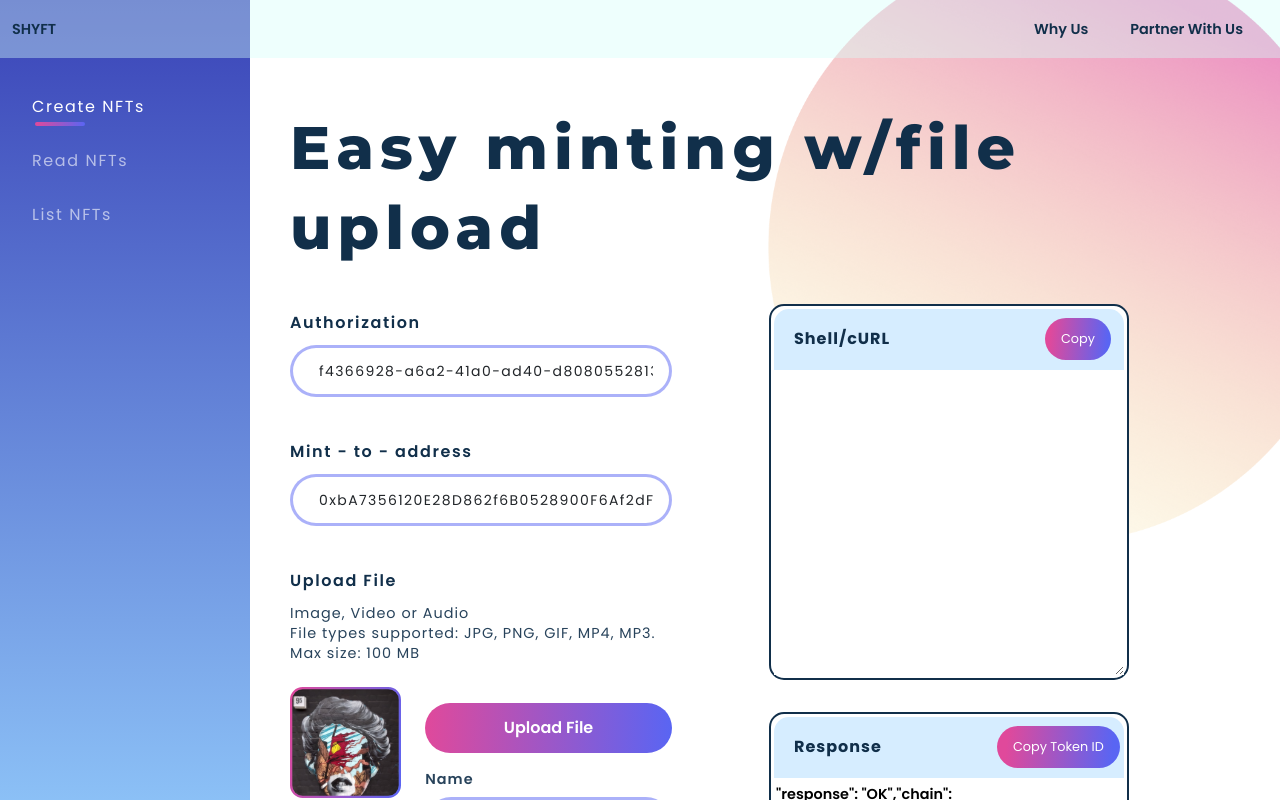
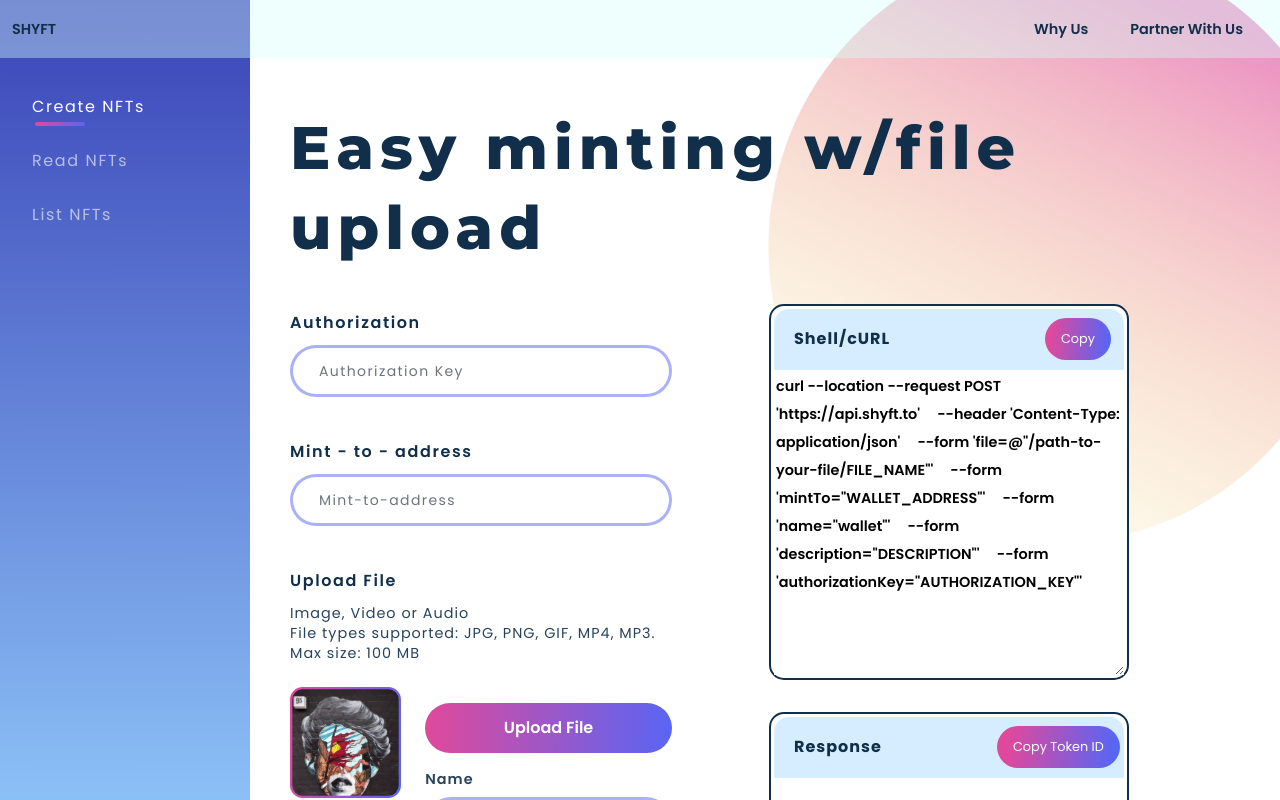
Before and after one commit to Shyft-to/shyft-frontend, an Angular app: page /dashboard/create-nft in a window 1280 px wide. Shown: the top 800 px of the page. Built offline with nearby package versions, Linux system fonts and the light colour scheme.

Commit message:
create NFT ready

```diff
--- a/src/app/modules/authentication/components/create-nft-page/create-nft-page.component.html
+++ b/src/app/modules/authentication/components/create-nft-page/create-nft-page.component.html
@@ -12,11 +12,11 @@
               <form [formGroup]="createNftForm" (ngSubmit)="onSubmit()">
                   <div>
                       <label for="auth" class="form-label p-para">Authorization</label>
-                      <input type="text" formControlName="authorizationKey" class="form-control form-control-lg our-form-styles" placeholder="Authorization Key" [(ngModel)]="authorizationKey">
+                      <input type="text" formControlName="authorizationKey" (ngModelChange)='onChangeAuthorizationKey($event)' class="form-control form-control-lg our-form-styles" placeholder="Authorization Key">
                   </div>
                   <div class="pt-2">
                       <label for="mint" class="form-label p-para">Mint - to - address</label>
-                      <input type="text" formControlName="mintTo" class="form-control form-control-lg our-form-styles" placeholder="Mint-to-address" [(ngModel)]="mintTo">
+                      <input type="text" formControlName="mintTo" (ngModelChange)='onChangeMintTo($event)' class="form-control form-control-lg our-form-styles" placeholder="Mint-to-address">
                   </div>
                   <div class="pt-2">
                       <label class="form-label p-para">Upload File</label>
@@ -35,7 +35,7 @@
                                   <input type="file" name="file" class="file-up" (change)="onSelectedFile($event)">
                               </div>
                               <label class="form-label dash-para-head">Name</label>
-                              <input type="text" formControlName="name" class="form-control form-control-lg our-form-styles" placeholder="Enter Asset Name" value="Distruction">
+                              <input type="text" formControlName="name" (ngModelChange)='onChangeName($event)' class="form-control form-control-lg our-form-styles" placeholder="Enter Asset Name" value="Distruction">
                           </div>
                       </div>
 
@@ -53,7 +53,7 @@
                   <div>
                       <label for="desc" class="form-label p-para">Description</label>
                       <p class="p-para-light">The description will be included on the item's detail page underneath its image. Markdown syntax is supported.</p>
-                      <textarea formControlName="description" class="form-control our-form-styles-textarea" rows="5" id="desc"></textarea>
+                      <textarea formControlName="description" (ngModelChange)='onChangeDescription($event)' class="form-control our-form-styles-textarea" rows="5" id="desc"></textarea>
                   </div>
                   <div class="pt-4">
                       <button class="dash-button" type="submit">Send API Request</button>
@@ -69,7 +69,7 @@
                       <div class="request-boxes mt-4">
                           <div class="heading-box"><table><tr><td class="headings" style="width: 270px; padding: 20px 20px;">Shell/cURL</td><td><button class="copy-btn">Copy</button></td></tr></table></div>
                           <div class="box-body">
-                              <textarea class="transparent-inputs"></textarea>
+                              <textarea class="transparent-inputs" [(ngModel)]="defaultCurl"></textarea>
                           </div>
                       </div>
                   </div>
@@ -77,7 +77,7 @@
                       <div class="request-boxes mt-4">
                           <div class="heading-box"><table><tr><td class="headings" style="width: 222px; padding: 20px 20px;">Response</td><td><button class="copy-btn">Copy Token ID</button></td></tr></table></div>
                           <div class="box-body">
-                              <textarea class="transparent-inputs">"response": "OK","chain": "polygon","contract_address": "0x47C7FF137D7a6644a9A96F1D44f5a6f857D9023f","transaction_hash": "0xa6869c0c2bd62f549558b68b045b834b087dec5e4644aed3841a0aa31a205e0a", "transaction_external_url": "https://polygonscan.com/tx/0xa6869c0c2bd62f549558b68b045b834b087dec5e4644aed3841a0aa31a205e0a","mint_to_address": "0xEaC2DAeB9AC99EFbb45c0Cb87f1d350eb2C552f9","name": "refer","description": "art","error": null
+                              <textarea class="transparent-inputs">{{ response }}
                               </textarea>
                           </div>
                       </div>
--- a/src/app/modules/authentication/components/create-nft-page/create-nft-page.component.ts
+++ b/src/app/modules/authentication/components/create-nft-page/create-nft-page.component.ts
@@ -2,27 +2,42 @@
 import { FormBuilder, FormGroup } from '@angular/forms';
 import { DomSanitizer } from '@angular/platform-browser';
 import { CreateNftService } from 'src/app/core/http/create-nft.service';
+import { environment } from 'src/environments/environment';
 
 @Component({
   selector: 'app-create-nft-page',
   templateUrl: './create-nft-page.component.html',
-  styleUrls: ['./create-nft-page.component.scss']
+  styleUrls: ['./create-nft-page.component.scss'],
 })
 export class CreateNftPageComponent implements OnInit {
   // apiKey: string | null = '';
-  authorizationKey: string = 'f4366928-a6a2-41a0-ad40-d80805528132';
-  mintTo: string = '0xbA7356120E28D862f6B0528900F6Af2dF08D6E34';
+  authorizationKey: string | null = 'AUTHORIZATION_KEY';
+  name: string | null = 'FILE_NAME';
+  description: string | null = 'DESCRIPTION';
+  mintTo: string = 'WALLET_ADDRESS';
   image: any = 'assets/images/Sample-image.svg';
+  url: string = environment.url;
+  defaultCurl: string = '';
   createNftForm!: FormGroup;
   fileUpload = { status: '', message: '', filePath: '' };
+  response: any;
   constructor(
     private formBuilder: FormBuilder,
     private domSanitizer: DomSanitizer,
-    private createNftService: CreateNftService,
-  ) {}
+    private createNftService: CreateNftService
+  ) {
+    this.defaultCurl = `curl --location --request POST '${environment.url}' \
+    --header 'Content-Type: application/json' \
+    --form 'file=@"/path-to-your-file/${this.name}"' \
+    --form 'mintTo="${this.mintTo}"' \
+    --form 'name="wallet"' \
+    --form 'description="${this.description}"' \
+    --form 'authorizationKey="${this.authorizationKey}"'`;
+  }
 
   ngOnInit(): void {
     // this.apiKey = localStorage.getItem("api_key");
+    this.response = null;
     this.createNftForm = this.formBuilder.group({
       name: [''],
       file: [''],
@@ -35,14 +50,17 @@
   onSelectedFile(event: any) {
     if (event.target.files.length > 0) {
       const file = event.target.files[0];
-      console.log(file);
+      console.log(event.target.files);
       var reader = new FileReader();
 
       reader.readAsDataURL(event.target.files[0]); // read file as data url
 
-      reader.onload = (event: any) => { // called once readAsDataURL is completed
-        this.image = this.domSanitizer.bypassSecurityTrustUrl(event.target.result);
-      }
+      reader.onload = (event: any) => {
+        // called once readAsDataURL is completed
+        this.image = this.domSanitizer.bypassSecurityTrustUrl(
+          event.target.result
+        );
+      };
 
       this.createNftForm.get('file')?.setValue(file);
       this.createNftForm.get('name')?.setValue(file.name);
@@ -54,22 +72,51 @@
     formData.append('name', this.createNftForm.get('name')?.value);
     formData.append('file', this.createNftForm.get('file')?.value);
     formData.append('mintTo', this.createNftForm.get('mintTo')?.value);
-    formData.append('description', this.createNftForm.get('description')?.value);
-    formData.append('authorizationKey', this.createNftForm.get('authorizationKey')?.value);
-    console.log('name:', formData.get('name'));
-    console.log('file:', formData.get('file'));
-    console.log('mintTo:', formData.get('mintTo'));
-    console.log('authorizationKey:', formData.get('authorizationKey'));
-    console.log('description:', formData.get('description'));
+    formData.append(
+      'description',
+      this.createNftForm.get('description')?.value
+    );
+    formData.append(
+      'authorizationKey',
+      this.createNftForm.get('authorizationKey')?.value
+    );
     this.createNftService.createNft(formData).subscribe(
       (res: any) => {
-        console.log(res);
-        this.fileUpload = res;
-        return this.fileUpload;
-      }, (err: any) => {
+        if (res.status === 'success') {
+          this.response = JSON.stringify(res);
+        } else {
+          this.fileUpload = res;
+        }
+      },
+      (err: any) => {
         return err;
       }
     );
   }
-
+  onChangeMintTo(event: string) {
+    this.mintTo = event;
+    this.defaultCurl = this.defaultCurlGenerator();
+  }
+  onChangeDescription(event: string) {
+    this.description = event;
+    this.defaultCurl = this.defaultCurlGenerator();
+  }
+  onChangeName(event: string) {
+    this.name = event;
+    this.defaultCurl = this.defaultCurlGenerator();
+  }
+  onChangeAuthorizationKey(event: string) {
+    this.authorizationKey = event;
+    this.defaultCurl = this.defaultCurlGenerator();
+  }
+  defaultCurlGenerator() {
+    const curl = `curl --location --request POST '${this.url}' \
+    --header 'Content-Type: application/json' \
+    --form 'file=@"/path-to-your-file/${this.name}"' \
+    --form 'mintTo="${this.mintTo}"' \
+    --form 'name="wallet"' \
+    --form 'description="${this.description}"' \
+    --form 'authorizationKey="${this.authorizationKey}"'`;
+    return curl;
+  }
 }
--- a/src/assets/css/style.css
+++ b/src/assets/css/style.css
@@ -212,7 +212,7 @@
   display: inline-block;
   padding: 1.1875rem 2.125rem 1.1875rem 2.125rem;
   /* border: 0.3rem solid rgba(89, 101, 243, 0.5); */
-  border: 0.3rem solid white;
+  border: none;
   border-radius: 2.5rem;
   background-color: rgba(89, 101, 243, 0.29);
   background: linear-gradient(
```
Also changed, not shown: src/app/core/http/create-nft.service.ts (+30 -18 lines).
